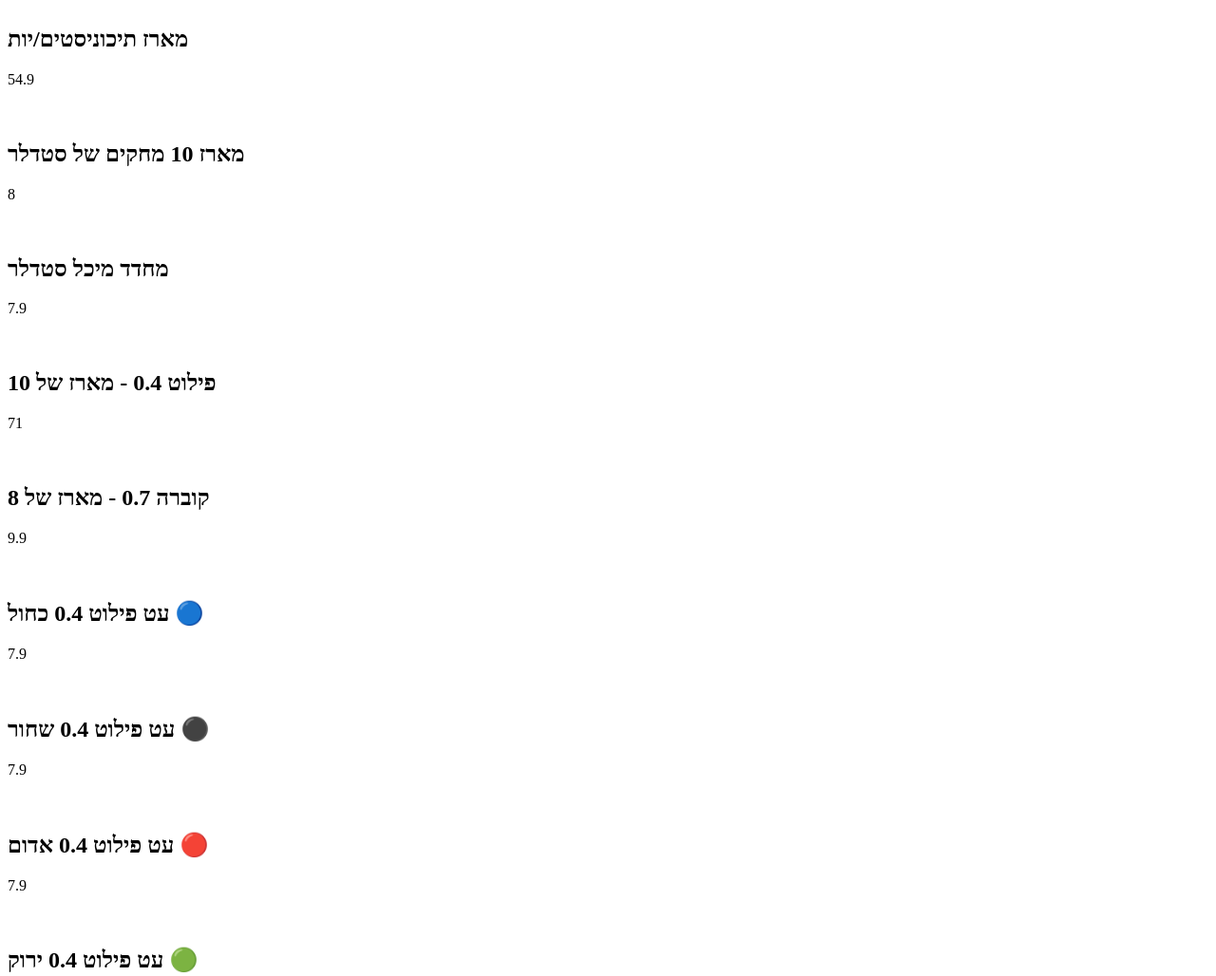
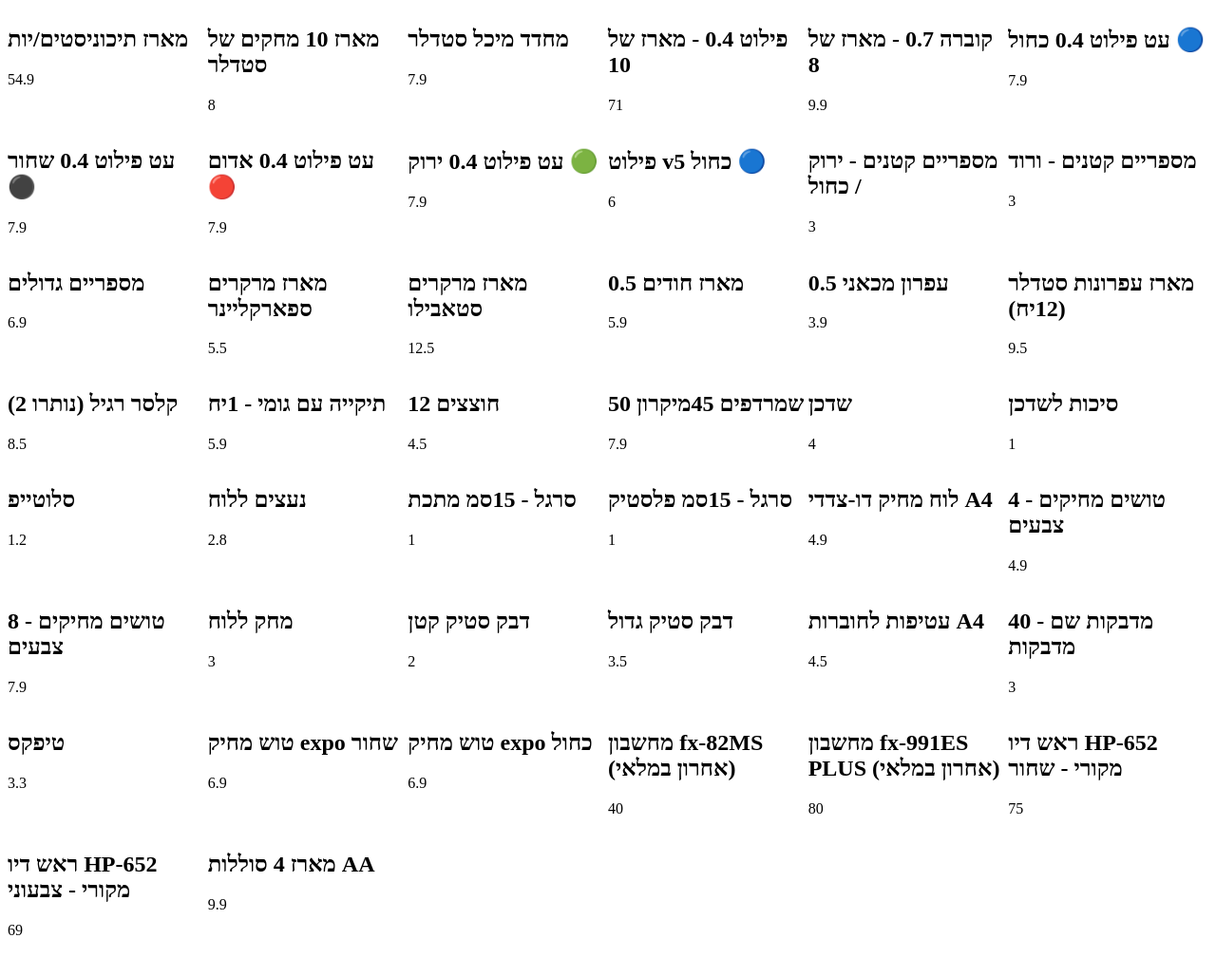
Before and after one commit to onico100/Shop, a plain HTML site: page index.html in a window 1280 px wide. Shown: the top 1028 px of the page at 95% size. Drawn offline with Linux system fonts and the light colour scheme.

Commit message:
changed the grid style

```diff
--- a/style.css
+++ b/style.css
@@ -1,6 +1,5 @@
 .prod-area {
   display: grid;
-  grid-template-columns: repeat(auto-fill);
-
-  gap: 20px;
+  grid-template-columns: repeat(auto-fill, minmax(200px, 1fr));
+  gap: 1rm;
 }
```
